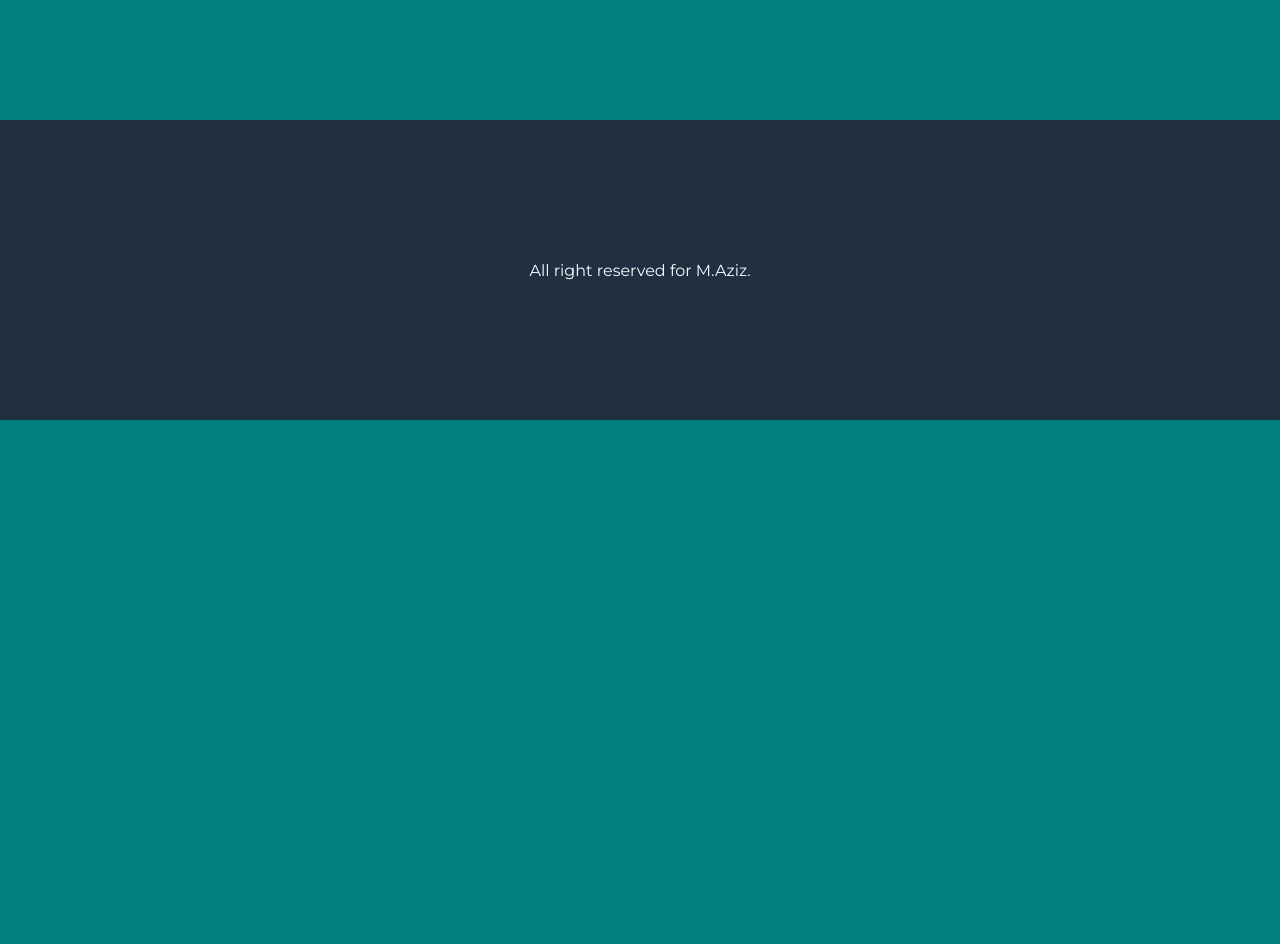
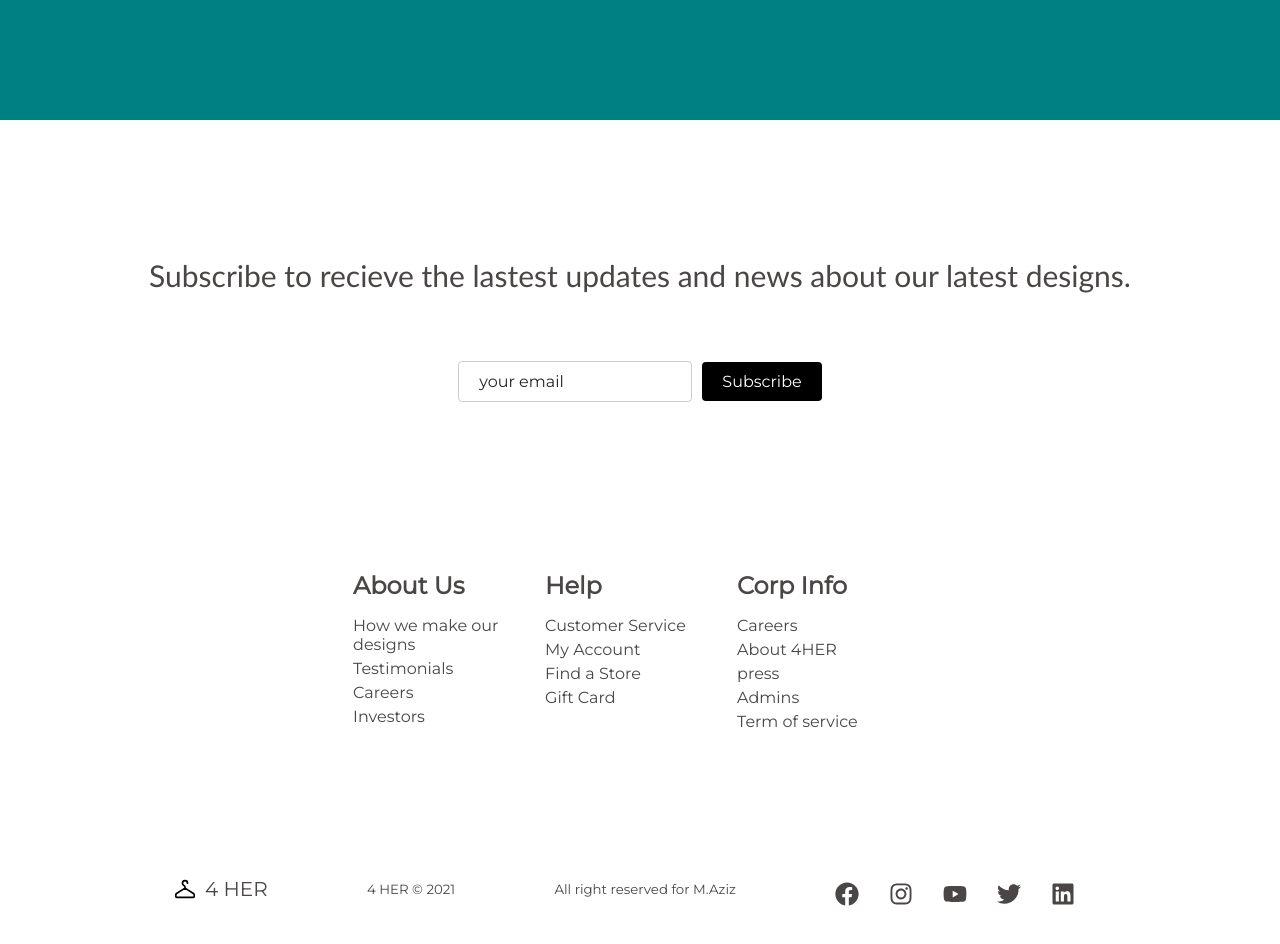
Before and after one commit to Mo-Aziz/React-shopping-cart, a React (Create React App) app: page /admin in a window 1280 px wide. Shown: the part 600-1544 px from the top of the page. Before the commit the page ends 1020 px from the top, so only its background shows below. Built offline with nearby package versions, Linux system fonts and the light colour scheme; no server answers.

Commit message:
Creating-footer and social media links

```diff
--- a/src/App.js
+++ b/src/App.js
@@ -1,10 +1,11 @@
 import React from "react";
-import { BrowserRouter, Route, Link } from "react-router-dom";
+import { BrowserRouter, Route} from "react-router-dom";
 import store from "./store";
 import { Provider } from "react-redux";
 import HomeScreen from "./screens/HomeScreen";
 import AdminScreen from "./screens/AdminScreen";
-import Header from "./components/Navbar/Header.component";
+import Header from "./components/Header/Header.component";
+import Footer from "./components/Footer/Footer.component";
 
 class App extends React.Component {
   // constructor() {
@@ -107,9 +108,11 @@
               <Route path="/" component={HomeScreen} exact />
 
             </main>
-            <footer>All right reserved for M.Aziz.</footer>
+
+            <Footer/>
 
           </div>
+
         </BrowserRouter>
       </Provider>
     );
--- /dev/null
+++ b/src/components/Footer/Footer-elements.js
@@ -0,0 +1,172 @@
+import styled from "styled-components";
+import { Link } from "react-router-dom";
+import { GrCoatCheck } from "react-icons/gr";
+export const FooterContainer = styled.div`
+  display: grid;
+  background-color: #fff;
+  padding: 4rem 0 2rem 0;
+  flex-direction: column;
+  justify-content: center;
+  align-items: center;
+  height:100vh;
+
+`;
+
+export const FooterSubscription = styled.section`
+  display: flex;
+  flex-direction: column;
+  justify-content: center;
+  text-align: center;
+  align-items: center;
+  margin-bottom: 24px;
+  padding: 24px;
+  color: #494645;
+`;
+
+export const FooterSubHeading = styled.p`
+  font-family: "Trebuchet MS", "Lucida Sans Unicode", "Lucida Grande",
+    "Lucida Sans", Arial, sans-serif;
+  margin-bottom: 24px;
+  font-size: 30px;
+`;
+
+export const FooterSubText = styled.p`
+  margin-bottom: 24px;
+  font-size: 20px;
+`;
+
+// input form
+export const Form = styled.form`
+  display: flex;
+  justify-content: center;
+  align-items: center;
+
+  @media screen and(max-width: 820px) {
+    flex-direction: column;
+    width: 80%;
+  }
+`;
+
+export const FormInput = styled.input`
+  padding: 10px 20px;
+  border-radius: 4px;
+  margin-right: 10px;
+  font-size: 16px;
+  border: 1px solid;
+  display: inline-block;
+  border: 1px solid #ccc;
+  box-sizing: border-box;
+
+  &::placeholder {
+    color: #242424;
+  }
+
+  @media screen and(max-width: 820px) {
+    flex-direction: column;
+    width: 100%;
+    margin: 0 0 16px 0;
+  }
+`;
+
+// Footer Links Styling
+
+export const FooterLinksContainer = styled.div`
+  width: 100%;
+  max-width: 1000px;
+  justify-content: center;
+  display: flex;
+
+
+  @media screen and(max-width: 820px) {
+    padding-top: 32px;
+  }
+`;
+
+export const FooterLinksWrapper = styled.div`
+  display: flex;
+  justify-content: space-around;
+
+
+  @media screen and(max-width: 820px) {
+    flex-direction: column;
+  }
+`;
+
+export const FooterLinkItems = styled.div`
+  display: flex;
+  flex-direction: column;
+  align-items: flex-start;
+  margin: 16px;
+  text-align: left;
+  width: 160px;
+  box-sizing: border-box;
+  color: #494645;
+
+  @media screen and(max-width:420px) {
+    margin: 0;
+    padding: 10px;
+    width: 100%;
+  }
+`;
+export const FooterLinkTitle = styled.h2`
+  margin-bottom: 16px;
+`;
+
+export const FooterLink = styled(Link)`
+color: #494645;
+  text-decoration: none;
+  margin-bottom: 0.5rem;
+  &:hover {
+    color: #0467fb;
+    transition: 0.3s ease-out;
+  }
+`;
+
+export const SocialMedia = styled.section`
+  max-width: 1000px;
+  width: 100%;
+`;
+
+export const SocialMediaWrap = styled.div`
+  display: flex;
+  justify-content: space-between;
+  align-items: center;
+  width: 90%;
+  max-width: 1000px;
+  margin: 40px auto 0 auto;
+  @media screen and (max-width: 820px) {
+    flex-direction: column;
+  }
+`;
+
+export const SocialLogo = styled(Link)`
+ color: #494645;
+  justify-self: start;
+  cursor: pointer;
+  text-decoration: none;
+  font-size: 2rem;
+  display: flex;
+  align-items: center;
+  margin-bottom: 16px;
+`;
+
+export const SocialIcon = styled(GrCoatCheck)`
+  margin-right: 10px;
+`;
+
+export const WebsiteRights = styled.small`
+color: #494645;
+  margin-bottom: 16px;
+`;
+
+export const SocialIcons = styled.div`
+  display: flex;
+  justify-content: space-between;
+  align-items: center;
+  width: 240px;
+`;
+
+export const SocialIconLink = styled.a`
+color: #494645;
+  font-size: 24px;
+`;
--- /dev/null
+++ b/src/components/Footer/Footer.component.js
@@ -0,0 +1,118 @@
+import React from "react";
+import{Link} from "react-router-dom"
+import {
+  FaFacebook,
+  FaInstagram,
+  FaYoutube,
+  FaTwitter,
+  FaLinkedin,
+} from "react-icons/fa";
+import { Button } from "../../globalStyles";
+
+import {
+  FooterContainer,
+  FooterSubscription,
+  FooterSubHeading,
+  FooterSubText,
+  Form,
+  FormInput,
+  FooterLinksContainer,
+  FooterLinksWrapper,
+  FooterLinkItems,
+  FooterLinkTitle,
+  FooterLink,
+  SocialMedia,
+  SocialMediaWrap,
+  SocialLogo,
+  SocialIcon,
+  WebsiteRights,
+  SocialIcons,
+  SocialIconLink,
+} from "./Footer-elements";
+
+const Footer = () => {
+  return (
+    <FooterContainer>
+      <FooterSubscription>
+        <FooterSubHeading>
+          Subscribe to recieve the lastest updates and news about
+          our latest designs.
+        </FooterSubHeading>
+        <FooterSubText>
+
+        </FooterSubText>
+        <Form>
+          <FormInput name="email" type="email" placeholder="your email" />
+          <Button fontbg>Subscribe</Button>
+        </Form>
+      </FooterSubscription>
+      <FooterLinksContainer>
+        <FooterLinksWrapper>
+          <FooterLinkItems>
+            <FooterLinkTitle>About Us</FooterLinkTitle>
+            <FooterLink to="/sign-up"> How we make our designs</FooterLink>
+            <FooterLink to="/"> Testimonials</FooterLink>
+            <FooterLink to="/">Careers</FooterLink>
+            <FooterLink to="/">Investors</FooterLink>
+
+          </FooterLinkItems>
+          <FooterLinkItems>
+            <FooterLinkTitle>Help</FooterLinkTitle>
+            <FooterLink to="/"> Customer Service</FooterLink>
+            <FooterLink to="/"> My Account</FooterLink>
+            <FooterLink to="/">Find a Store </FooterLink>
+            <FooterLink to="/">Gift Card</FooterLink>
+
+          </FooterLinkItems>
+        </FooterLinksWrapper>
+        <FooterLinksWrapper>
+          <FooterLinkItems>
+            <FooterLinkTitle>Corp Info</FooterLinkTitle>
+            <FooterLink to="/sign-up"> Careers</FooterLink>
+            <FooterLink to="/">About 4HER</FooterLink>
+            <FooterLink to="/">press</FooterLink>
+            <FooterLink to="/admin">Admins</FooterLink>
+            <FooterLink to="/">Term of service</FooterLink>
+          </FooterLinkItems>
+
+        </FooterLinksWrapper>
+      </FooterLinksContainer>
+      <SocialMedia>
+        <SocialMediaWrap>
+          <SocialLogo to="/">
+            <SocialIcon />
+
+          4 HER
+          </SocialLogo>
+          <WebsiteRights>4 HER © 2021</WebsiteRights>
+          <WebsiteRights> All right reserved for M.Aziz</WebsiteRights>
+
+          <SocialIcons>
+            <SocialIconLink href="/" target="_blank" aria-label="Facebook">
+              <FaFacebook />
+            </SocialIconLink>
+            <SocialIconLink href="/" target="_blank" aria-label="Instagram">
+              <FaInstagram />
+            </SocialIconLink>
+            <SocialIconLink
+              href="/"
+              rel="noopener noreferrer"
+              target="_blank"
+              aria-label="Youtube"
+            >
+              <FaYoutube />
+            </SocialIconLink>
+            <SocialIconLink href="/" target="_blank" aria-label="Twitter">
+              <FaTwitter />
+            </SocialIconLink>
+            <SocialIconLink href="/" target="_blank" aria-label="LinkedIn">
+              <FaLinkedin />
+            </SocialIconLink>
+          </SocialIcons>
+        </SocialMediaWrap>
+      </SocialMedia>
+    </FooterContainer>
+  );
+};
+
+export default Footer;
--- a/src/components/Navbar/Header.component.js
+++ b/src/components/Header/Header.component.js
@@ -1,4 +1,4 @@
-import React, { useState, useEffect } from "react";
+import React  from "react";
 import { Button } from "../../globalStyles";
 import {
   Nav,
@@ -33,7 +33,7 @@
             </NavItem>
             <NavItemBtn>
               <NavBtnLink to="/">
-                <Button primary> Subscribe for our new arrivals</Button>
+                <Button primary> Subscribe for our news</Button>
               </NavBtnLink>
             </NavItemBtn>
           </NavMenu>
```
Also changed, not shown: src/components/Header/Header-elemnts.js (renamed from src/components/Navbar/Header-elemnts.js).
